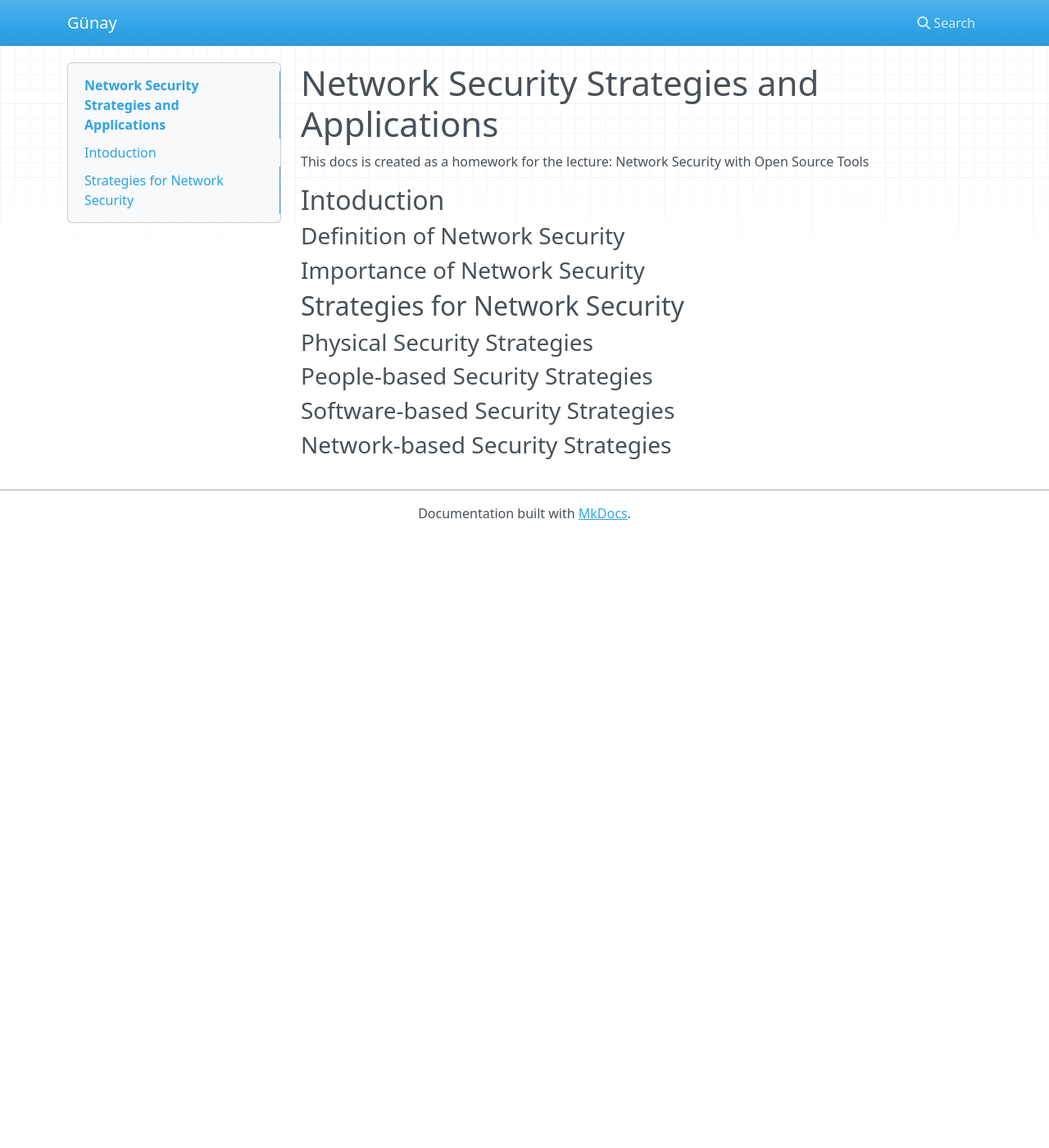
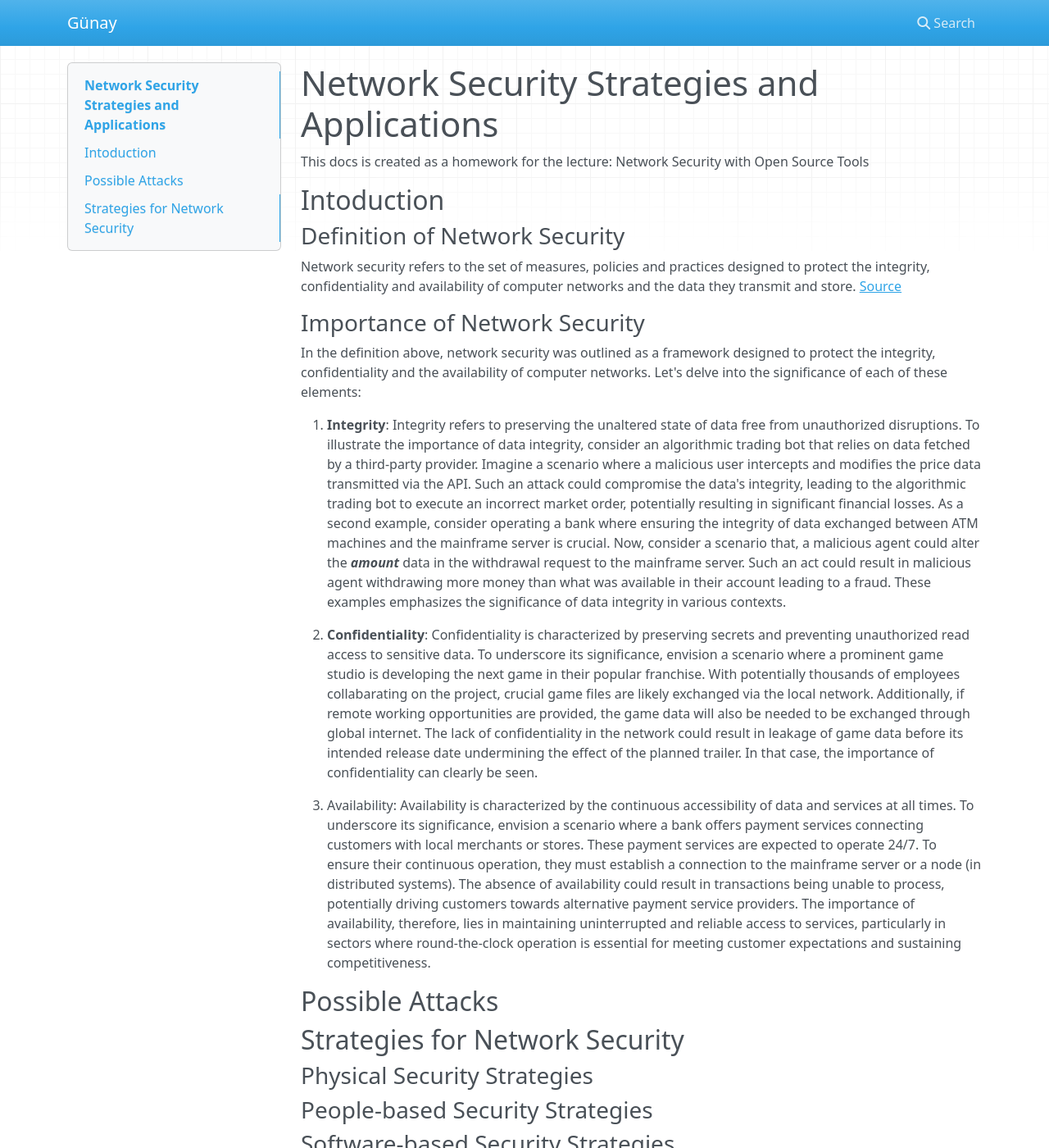
Before and after one commit to gunaykrgl/siber_guvenlik, an MkDocs documentation site: the page built from docs/index.md, in a window 1280 px wide and 1400 px high. Shown: the whole window at 82% size. Built offline with MkDocs 1.6.1, drawn with Linux system fonts in a browser that asks for light colours; nearby versions of some CDN libraries.

Commit message:
Add definition and importance of network security

```diff
--- a/docs/index.md
+++ b/docs/index.md
@@ -2,8 +2,19 @@
 This docs is created as a homework for the lecture: Network Security with Open Source Tools
 ## Intoduction
 ### Definition of Network Security
+Network security refers to the set of measures, policies and practices designed to protect the integrity, confidentiality and availability of computer networks and the data they transmit and store. [Source](https://study.com/academy/lesson/what-is-network-security-definition-fundamentals.html)
+### Importance of Network Security
+In the definition above, network security was outlined as a framework designed to protect the integrity, confidentiality and the availability of computer networks. Let's delve into the significance of each of these elements:
 
-### Importance of Network Security
+1. **Integrity**: Integrity refers to preserving the unaltered state of data free from unauthorized disruptions.
+To illustrate the importance of data integrity, consider an algorithmic trading bot that relies on data fetched by a third-party provider. Imagine a scenario where a malicious user intercepts and modifies the price data transmitted via the API. Such an attack could compromise the data's integrity, leading to the algorithmic trading bot to execute an incorrect market order, potentially resulting in significant financial losses.
+As a second example, consider operating a bank where ensuring the integrity of data exchanged between ATM machines and the mainframe server is crucial. Now, consider a scenario that, a malicious agent could alter the ***amount*** data in the withdrawal request to the mainframe server. Such an act could result in malicious agent withdrawing more money than what was available in their account leading to a fraud. These examples emphasizes the significance of data integrity in various contexts.
+
+2. **Confidentiality**: Confidentiality is characterized by preserving secrets and preventing unauthorized read access to sensitive data. To underscore its significance, envision a scenario where a prominent game studio is developing the next game in their popular franchise. With potentially thousands of employees collabarating on the project, crucial game files are likely exchanged via the local network. Additionally, if remote working opportunities are provided, the game data will also be needed to be exchanged through global internet. The lack of confidentiality in the network could result in leakage of game data before its intended release date undermining the effect of the planned trailer. In that case, the importance of confidentiality can clearly be seen.
+
+3. Availability: Availability is characterized by the continuous accessibility of data and services at all times. To underscore its significance, envision a scenario where a bank offers payment services connecting customers with local merchants or stores. These payment services are expected to operate 24/7. To ensure their continuous operation, they must establish a connection to the mainframe server or a node (in distributed systems). The absence of availability could result in transactions being unable to process, potentially driving customers towards alternative payment service providers. The importance of availability, therefore, lies in maintaining uninterrupted and reliable access to services, particularly in sectors where round-the-clock operation is essential for meeting customer expectations and sustaining competitiveness.
+
+## Possible Attacks
 
 ## Strategies for Network Security
 ### Physical Security Strategies
```
